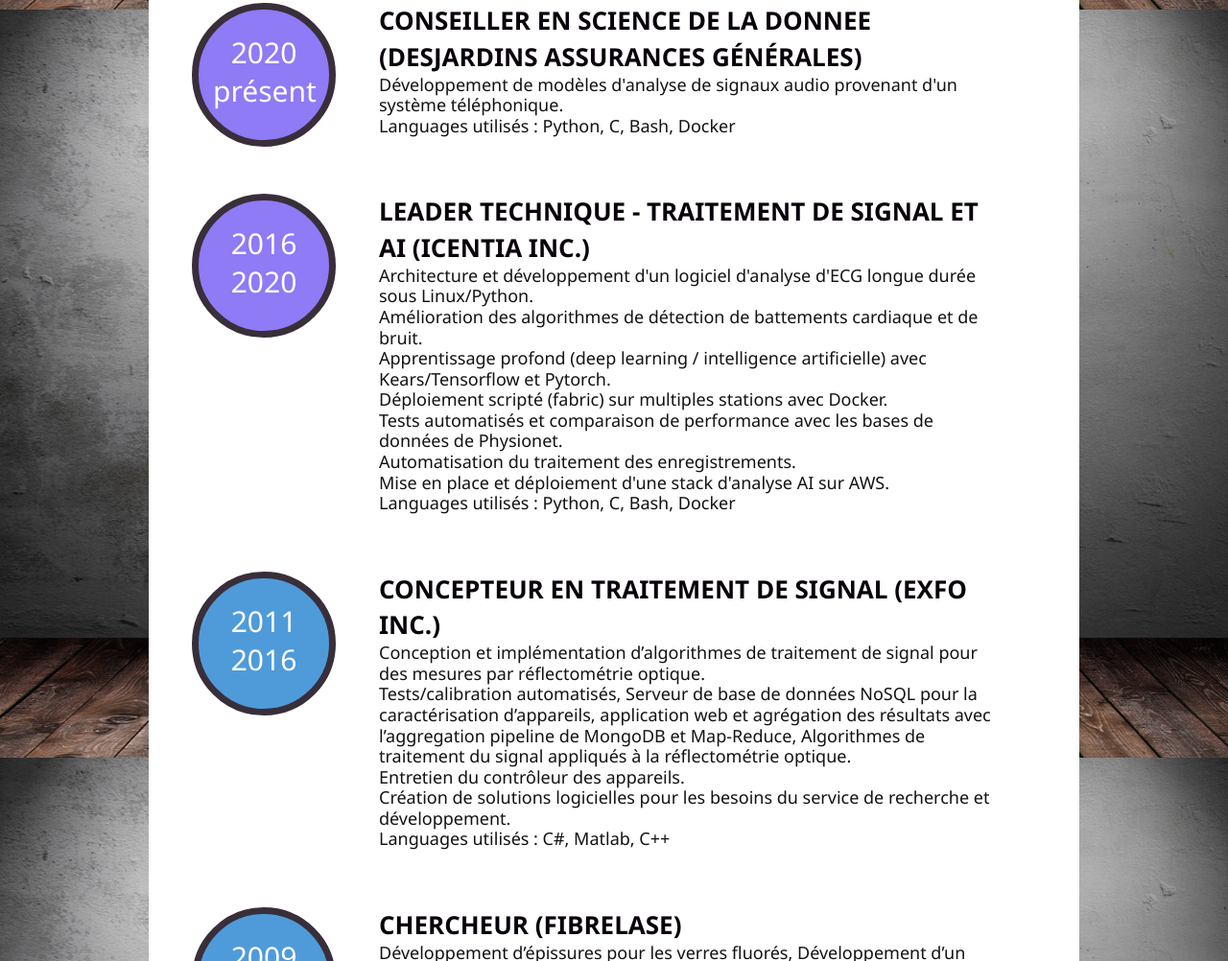
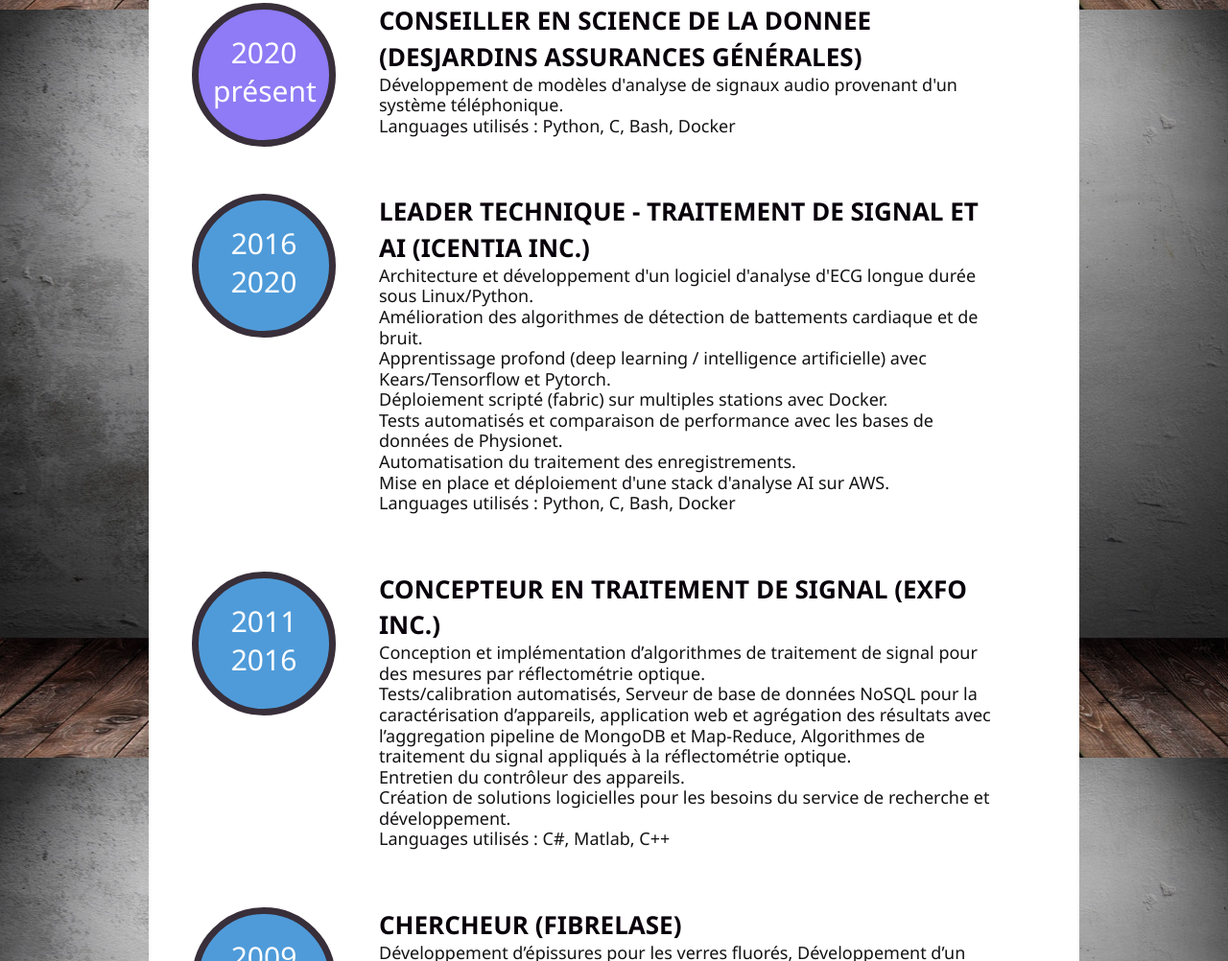
Before and after one commit to gandroz/gandroz.github.io, a plain HTML site: page cv.html in a window 1280 px wide. Shown: the part 810-1812 px from the top of the page at 96% size. Drawn offline with nearby package versions, Linux system fonts and the light colour scheme; a script that the page names is missing.

Commit message:
wrong circle color

```diff
--- a/cv.html
+++ b/cv.html
@@ -71,7 +71,7 @@
                     </div>
                 </div>
                 <div class="exp_item row">
-                    <div class="circle-actual col-md-3">
+                    <div class="circle col-md-3">
                         <div class="cicle-date">2016<br />2020</div>
                     </div>
                     <div class="exp-descr col-md-9">
```
